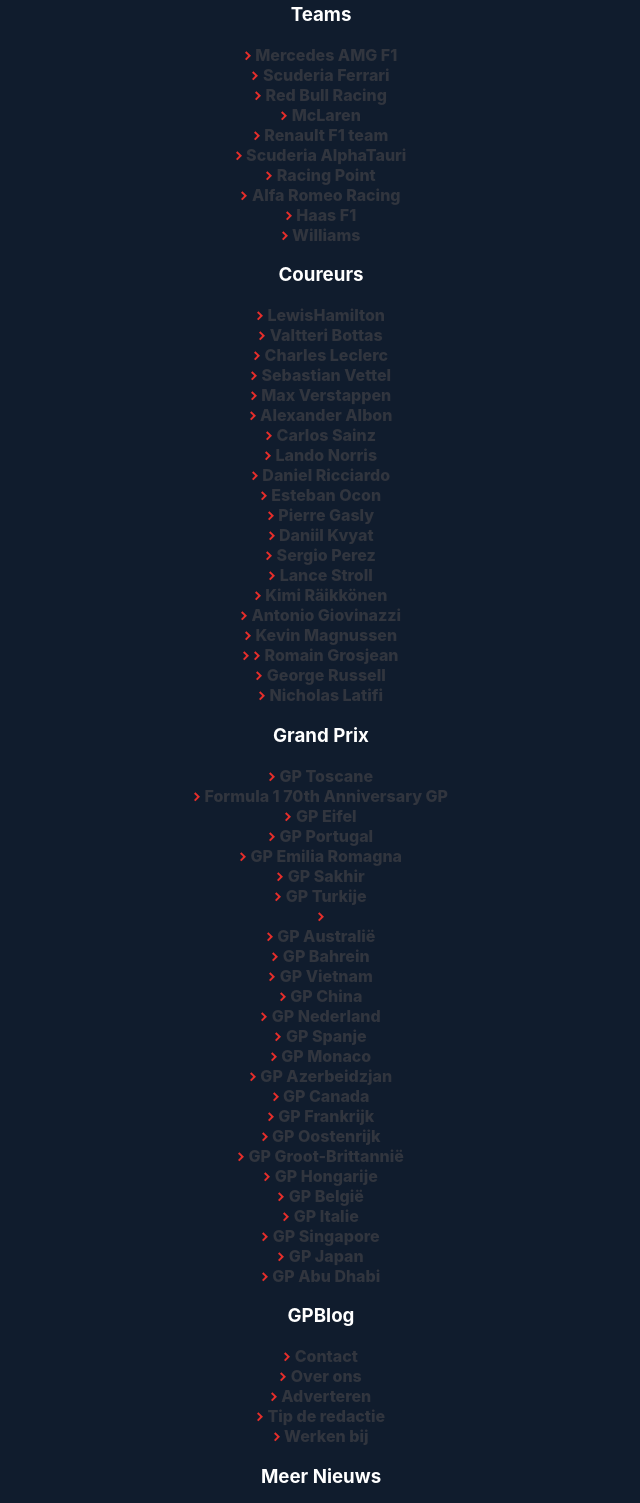
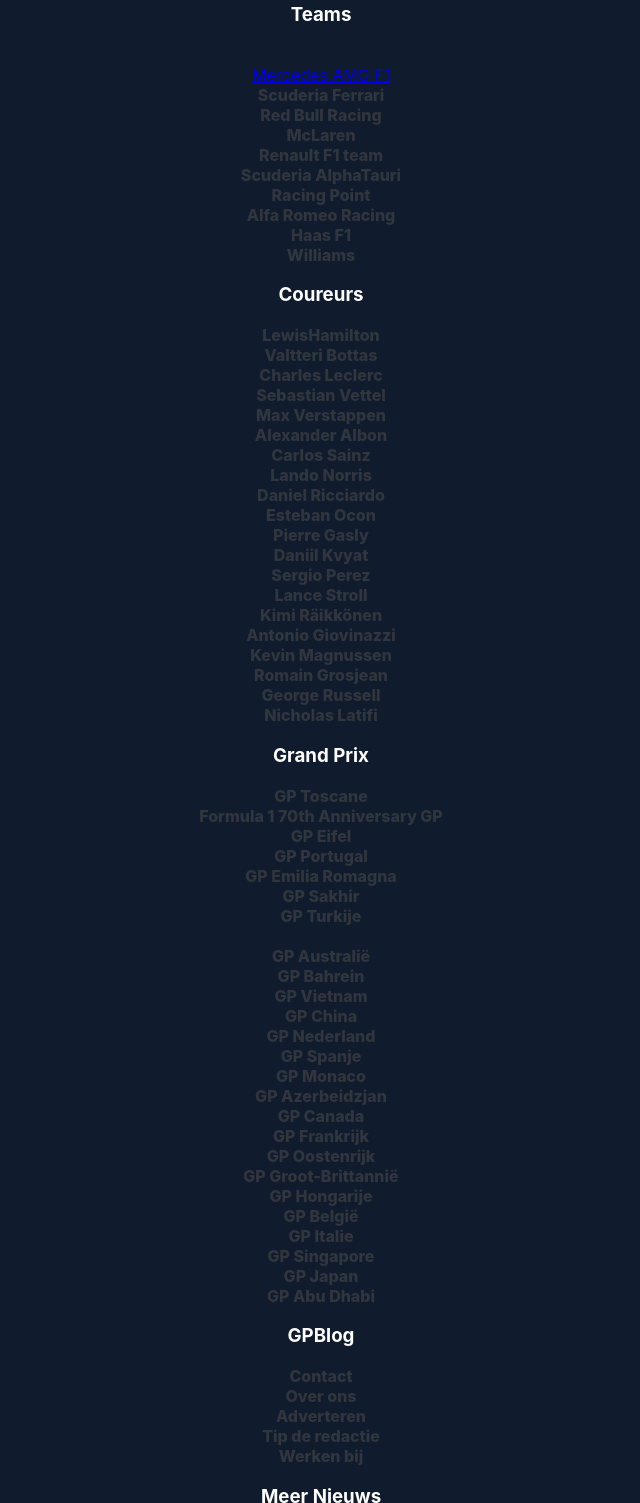
Before and after one commit to Yotohi/Frontend20-21, a plain HTML site: page index.html in a window 1280 px wide. Shown: the part 2049-3552 px from the top of the page, without its empty margins (319-959 px from the left). Drawn offline with Linux system fonts and the light colour scheme.

Commit message:
Update index.html

```diff
--- a/index.html
+++ b/index.html
@@ -103,115 +103,83 @@
 		<img class="footerimg" src="images/logo-color.svg" alt="logo-footer">
 		<section>
 			<h3>Teams</h3>
-			<ul>
-				<li><img src=images/list_item_arrow_red.svg> <a href="nl/f1-teams/mercedes-amg-f1-team.html">Mercedes AMG F1</a></li>
-				<li><img src=images/list_item_arrow_red.svg> <a href="nl/f1-teams/ferrari.html">Scuderia Ferrari</a></li>
-				<li><img src=images/list_item_arrow_red.svg> <a href="nl/f1-teams/red-bull-racing.html">Red Bull Racing</a></li>
-				<li><img src=images/list_item_arrow_red.svg> <a href="nl/f1-teams/mclaren.html">McLaren</a></li>
-				<li><img src=images/list_item_arrow_red.svg> <a href="nl/f1-teams/renault-f1-team.html">Renault F1
-					team</a></li>
-				<li><img src=images/list_item_arrow_red.svg> <a href="nl/f1-teams/scuderia-alpha-tauri.html">Scuderia
-					AlphaTauri</a></li>
-				<li><img src=images/list_item_arrow_red.svg> <a href="nl/f1-teams/Racing-point.html">Racing Point</a></li>
-				<li><img src=images/list_item_arrow_red.svg> <a href="nl/f1-teams/alfa-romeo-racing.html">Alfa Romeo Racing</a></li>
-				<li><img src=images/list_item_arrow_red.svg> <a href="nl/f1-teams/haas-f1.html">Haas F1</a></li>
-				<li><img src=images/list_item_arrow_red.svg> <a href="nl/f1-teams/williams.html">Williams</a></li>
+			<ul class="footernav">
+				<li></li><a href="nl/f1-teams/mercedes-amg-f1-team.html">Mercedes AMG F1</a></li>
+				<li> <a href="nl/f1-teams/ferrari.html">Scuderia Ferrari</a></li>
+				<li> <a href="nl/f1-teams/red-bull-racing.html">Red Bull Racing</a></li>
+				<li><a href="nl/f1-teams/mclaren.html">McLaren</a></li>
+				<li><a href="nl/f1-teams/renault-f1-team.html">Renault F1 team</a></li>
+				<li><a href="nl/f1-teams/scuderia-alpha-tauri.html">Scuderia AlphaTauri</a></li>
+				<li><a href="nl/f1-teams/Racing-point.html">Racing Point</a></li>
+				<li><a href="nl/f1-teams/alfa-romeo-racing.html">Alfa Romeo Racing</a></li>
+				<li><a href="nl/f1-teams/haas-f1.html">Haas F1</a></li>
+				<li> <a href="nl/f1-teams/williams.html">Williams</a></li>
 			</ul>
 		</section>
 		<section>
 			<h3>Coureurs</h3>
 			<ul>
-				<li><img src=images/list_item_arrow_red.svg> <a href="nl/f1-coureurs/lewis-hamilton.html">LewisHamilton</a></li>
-				<li><img src=images/list_item_arrow_red.svg> <a href="nl/f1-coureurs/valtteri-bottas.html">Valtteri Bottas</a></li>
-				<li><img src=images/list_item_arrow_red.svg> <a href="nl/f1-coureurs/charles-leclerc.html">Charles Leclerc</a></li>
-				<li><img src=images/list_item_arrow_red.svg> <a href="nl/f1-coureurs/sebastian-vettel.html">Sebastian Vettel</a></li>
-				<li><img src=images/list_item_arrow_red.svg> <a href="nl/f1-coureurs/max-verstappen.html">Max
-					Verstappen</a></li>
-				<li><img src=images/list_item_arrow_red.svg> <a href="nl/f1-coureurs/alexander-albon.html">Alexander
-					Albon</a></li>
-				<li><img src=images/list_item_arrow_red.svg> <a href="nl/f1-coureurs/carlos-sainz.html">Carlos Sainz</a>
-				</li>
-				<li><img src=images/list_item_arrow_red.svg> <a href="nl/f1-coureurs/lando-norris.html">Lando Norris</a>
-				</li>
-				<li><img src=images/list_item_arrow_red.svg> <a href="nl/f1-coureurs/daniel-ricciardo.html">Daniel
-					Ricciardo</a></li>
-				<li><img src=images/list_item_arrow_red.svg> <a href="nl/f1-coureurs/esteban-ocon.html">Esteban Ocon</a>
-				</li>
-				<li><img src=images/list_item_arrow_red.svg> <a href="nl/f1-coureurs/pierre-gasly.html">Pierre Gasly</a>
-				</li>
-				<li><img src=images/list_item_arrow_red.svg> <a href="nl/f1-coureurs/daniil-kvyat.html">Daniil Kvyat</a>
-				</li>
-				<li><img src=images/list_item_arrow_red.svg> <a href="nl/f1-coureurs/sergio-perez.html">Sergio Perez</a>
-				</li>
-				<li><img src=images/list_item_arrow_red.svg> <a href="nl/f1-coureurs/lance-stroll.html">Lance Stroll</a>
-				</li>
-				<li><img src=images/list_item_arrow_red.svg> <a href="nl/f1-coureurs/kimi-raikkonen.html">Kimi
-					Räikkönen</a></li>
-				<li><img src=images/list_item_arrow_red.svg> <a href="nl/f1-coureurs/antonio-giovinazzi.html">Antonio
-					Giovinazzi</a></li>
-				<li><img src=images/list_item_arrow_red.svg> <a href="nl/f1-coureurs/kevin-magnussen.html">Kevin
-					Magnussen</a></li>
-				<li><img src=images/list_item_arrow_red.svg> <img src=images/list_item_arrow_red.svg> <a
-						href="nl/f1-coureurs/romain-grosjean.html">Romain Grosjean</a></li>
-				<li><img src=images/list_item_arrow_red.svg> <a href="nl/f1-coureurs/george-russell.html">George
-					Russell</a></li>
-				<li><img src=images/list_item_arrow_red.svg> <a href="nl/f1-coureurs/nicholas-latifi.html">Nicholas
-					Latifi</a></li>
+				<li><a href="nl/f1-coureurs/lewis-hamilton.html">LewisHamilton</a></li>
+				<li><a href="nl/f1-coureurs/valtteri-bottas.html">Valtteri Bottas</a></li>
+				<li><a href="nl/f1-coureurs/charles-leclerc.html">Charles Leclerc</a></li>
+				<li><a href="nl/f1-coureurs/sebastian-vettel.html">Sebastian Vettel</a></li>
+				<li><a href="nl/f1-coureurs/max-verstappen.html">Max Verstappen</a></li>
+				<li><a href="nl/f1-coureurs/alexander-albon.html">Alexander Albon</a></li>
+				<li><a href="nl/f1-coureurs/carlos-sainz.html">Carlos Sainz</a></li>
+				<li><a href="nl/f1-coureurs/lando-norris.html">Lando Norris</a></li>
+				<li><a href="nl/f1-coureurs/daniel-ricciardo.html">Daniel Ricciardo</a></li>
+				<li><a href="nl/f1-coureurs/esteban-ocon.html">Esteban Ocon</a></li>
+				<li><a href="nl/f1-coureurs/pierre-gasly.html">Pierre Gasly</a></li>
+				<li><a href="nl/f1-coureurs/daniil-kvyat.html">Daniil Kvyat</a></li>
+				<li><a href="nl/f1-coureurs/sergio-perez.html">Sergio Perez</a></li>
+				<li><a href="nl/f1-coureurs/lance-stroll.html">Lance Stroll</a></li>
+				<li><a href="nl/f1-coureurs/kimi-raikkonen.html">Kimi Räikkönen</a></li>
+				<li><a href="nl/f1-coureurs/antonio-giovinazzi.html">Antonio Giovinazzi</a></li>
+				<li><a href="nl/f1-coureurs/kevin-magnussen.html">Kevin Magnussen</a></li>
+				<li><a href="nl/f1-coureurs/romain-grosjean.html">Romain Grosjean</a></li>
+				<li><a href="nl/f1-coureurs/george-russell.html">George Russell</a></li>
+				<li><a href="nl/f1-coureurs/nicholas-latifi.html">Nicholas Latifi</a></li>
 			</ul>
 		</section>
 		<section>
 			<h3>Grand Prix</h3>
 			<ul class="two_col">
-				<li><img src=images/list_item_arrow_red.svg> <a href="nl/grandsprix/GP-Toscane-Ferrari-1000.html">GP
-					Toscane</a></li>
-				<li><img src=images/list_item_arrow_red.svg> <a
-						href="nl/grandsprix/GP-70th-Anniversary-Formula-1.html">Formula 1 70th Anniversary GP </a></li>
-				<li><img src=images/list_item_arrow_red.svg> <a href="nl/grandsprix/eifel-gp.html">GP Eifel</a></li>
-				<li><img src=images/list_item_arrow_red.svg> <a href="nl/grandsprix/portugal-gp.html">GP Portugal</a>
-				</li>
-				<li><img src=images/list_item_arrow_red.svg> <a href="nl/grandsprix/emilia-romagna-gp.html">GP Emilia
-					Romagna</a></li>
-				<li><img src=images/list_item_arrow_red.svg> <a href="nl/grandsprix/gp-sakhir.html">GP Sakhir</a></li>
-				<li><img src=images/list_item_arrow_red.svg> <a href="nl/grandsprix/GP-turkije.html">GP Turkije</a></li>
-				<li><img src=images/list_item_arrow_red.svg> <a href="nl/grandsprix/sakhir-grand-prix.html"></a></li>
-				<li><img src=images/list_item_arrow_red.svg> <a href="nl/grandsprix/gp-australie.html">GP Australië</a>
-				</li>
-				<li><img src=images/list_item_arrow_red.svg> <a href="nl/grandsprix/gp-bahrein.html">GP Bahrein</a></li>
-				<li><img src=images/list_item_arrow_red.svg> <a href="nl/grandsprix/gp-vietnam.html">GP Vietnam</a></li>
-				<li><img src=images/list_item_arrow_red.svg> <a href="nl/grandsprix/gp-china.html">GP China</a></li>
-				<li><img src=images/list_item_arrow_red.svg> <a href="nl/grandsprix/gp-Nederland.html">GP Nederland</a>
-				</li>
-				<li><img src=images/list_item_arrow_red.svg> <a href="nl/grandsprix/gp-spanje.html">GP Spanje</a></li>
-				<li><img src=images/list_item_arrow_red.svg> <a href="nl/grandsprix/gp-monaco.html">GP Monaco</a></li>
-				<li><img src=images/list_item_arrow_red.svg> <a href="nl/grandsprix/gp-azerbeidzjan.html">GP
-					Azerbeidzjan</a></li>
-				<li><img src=images/list_item_arrow_red.svg> <a href="nl/grandsprix/gp-canada.html">GP Canada</a></li>
-				<li><img src=images/list_item_arrow_red.svg> <a href="nl/grandsprix/gp-frankrijk.html">GP Frankrijk</a>
-				</li>
-				<li><img src=images/list_item_arrow_red.svg> <a href="nl/grandsprix/gp-oostenrijk.html">GP
-					Oostenrijk</a></li>
-				<li><img src=images/list_item_arrow_red.svg> <a href="nl/grandsprix/gp-groot-brittannie.html">GP
-					Groot-Brittannië</a></li>
-				<li><img src=images/list_item_arrow_red.svg> <a href="nl/grandsprix/gp-hongarije.html">GP Hongarije</a>
-				</li>
-				<li><img src=images/list_item_arrow_red.svg> <a href="nl/grandsprix/gp-belgie.html">GP België</a></li>
-				<li><img src=images/list_item_arrow_red.svg> <a href="nl/grandsprix/gp-italie.html">GP Italie</a></li>
-				<li><img src=images/list_item_arrow_red.svg> <a href="nl/grandsprix/gp-singapore.html">GP Singapore</a>
-				</li>
-				<li><img src=images/list_item_arrow_red.svg> <a href="nl/grandsprix/gp-japan.html">GP Japan</a></li>
-				<li><img src=images/list_item_arrow_red.svg> <a href="nl/grandsprix/gp-abu-dhabi.html">GP Abu Dhabi</a>
-				</li>
+				<li><a href="nl/grandsprix/GP-Toscane-Ferrari-1000.html">GP Toscane</a></li>
+				<li><a href="nl/grandsprix/GP-70th-Anniversary-Formula-1.html">Formula 1 70th Anniversary GP </a></li>
+				<li><a href="nl/grandsprix/eifel-gp.html">GP Eifel</a></li>
+				<li><a href="nl/grandsprix/portugal-gp.html">GP Portugal</a></li>
+				<li><a href="nl/grandsprix/emilia-romagna-gp.html">GP Emilia Romagna</a></li>
+				<li><a href="nl/grandsprix/gp-sakhir.html">GP Sakhir</a></li>
+				<li><a href="nl/grandsprix/GP-turkije.html">GP Turkije</a></li>
+				<li><a href="nl/grandsprix/sakhir-grand-prix.html"></a></li>
+				<li><a href="nl/grandsprix/gp-australie.html">GP Australië</a></li>
+				<li><a href="nl/grandsprix/gp-bahrein.html">GP Bahrein</a></li>
+				<li><a href="nl/grandsprix/gp-vietnam.html">GP Vietnam</a></li>
+				<li><a href="nl/grandsprix/gp-china.html">GP China</a></li>
+				<li><a href="nl/grandsprix/gp-Nederland.html">GP Nederland</a></li>
+				<li><a href="nl/grandsprix/gp-spanje.html">GP Spanje</a></li>
+				<li><a href="nl/grandsprix/gp-monaco.html">GP Monaco</a></li>
+				<li><a href="nl/grandsprix/gp-azerbeidzjan.html">GP Azerbeidzjan</a></li>
+				<li><a href="nl/grandsprix/gp-canada.html">GP Canada</a></li>
+				<li><a href="nl/grandsprix/gp-frankrijk.html">GP Frankrijk</a></li>
+				<li><a href="nl/grandsprix/gp-oostenrijk.html">GP Oostenrijk</a></li>
+				<li><a href="nl/grandsprix/gp-groot-brittannie.html">GP Groot-Brittannië</a></li>
+				<li><a href="nl/grandsprix/gp-hongarije.html">GP Hongarije</a></li>
+				<li><a href="nl/grandsprix/gp-belgie.html">GP België</a></li>
+				<li><a href="nl/grandsprix/gp-italie.html">GP Italie</a></li>
+				<li><a href="nl/grandsprix/gp-singapore.html">GP Singapore</a></li>
+				<li><a href="nl/grandsprix/gp-japan.html">GP Japan</a></li>
+				<li><a href="nl/grandsprix/gp-abu-dhabi.html">GP Abu Dhabi</a></li>
 			</ul>
 		</section>
 		<section>
 			<h3>GPBlog</h3>
 			<ul>
-				<li><img src=images/list_item_arrow_red.svg> <a href="nl/pagina/contact.html">Contact</a></li>
-				<li><img src=images/list_item_arrow_red.svg> <a href="nl/pagina/over-ons.html">Over ons</a></li>
-				<li><img src=images/list_item_arrow_red.svg> <a href="nl/pagina/adverteren.html">Adverteren</a></li>
-				<li><img src=images/list_item_arrow_red.svg> <a href="nl/pagina/tip-de-redactie.html">Tip de
-					redactie</a></li>
-				<li><img src=images/list_item_arrow_red.svg> <a href="nl/pagina/vacatures.html">Werken bij</a></li>
+				<li><a href="nl/pagina/contact.html">Contact</a></li>
+				<li><a href="nl/pagina/over-ons.html">Over ons</a></li>
+				<li><a href="nl/pagina/adverteren.html">Adverteren</a></li>
+				<li><a href="nl/pagina/tip-de-redactie.html">Tip de redactie</a></li>
+				<li><a href="nl/pagina/vacatures.html">Werken bij</a></li>
 			</ul>
 		</section>
 		<section>
```
